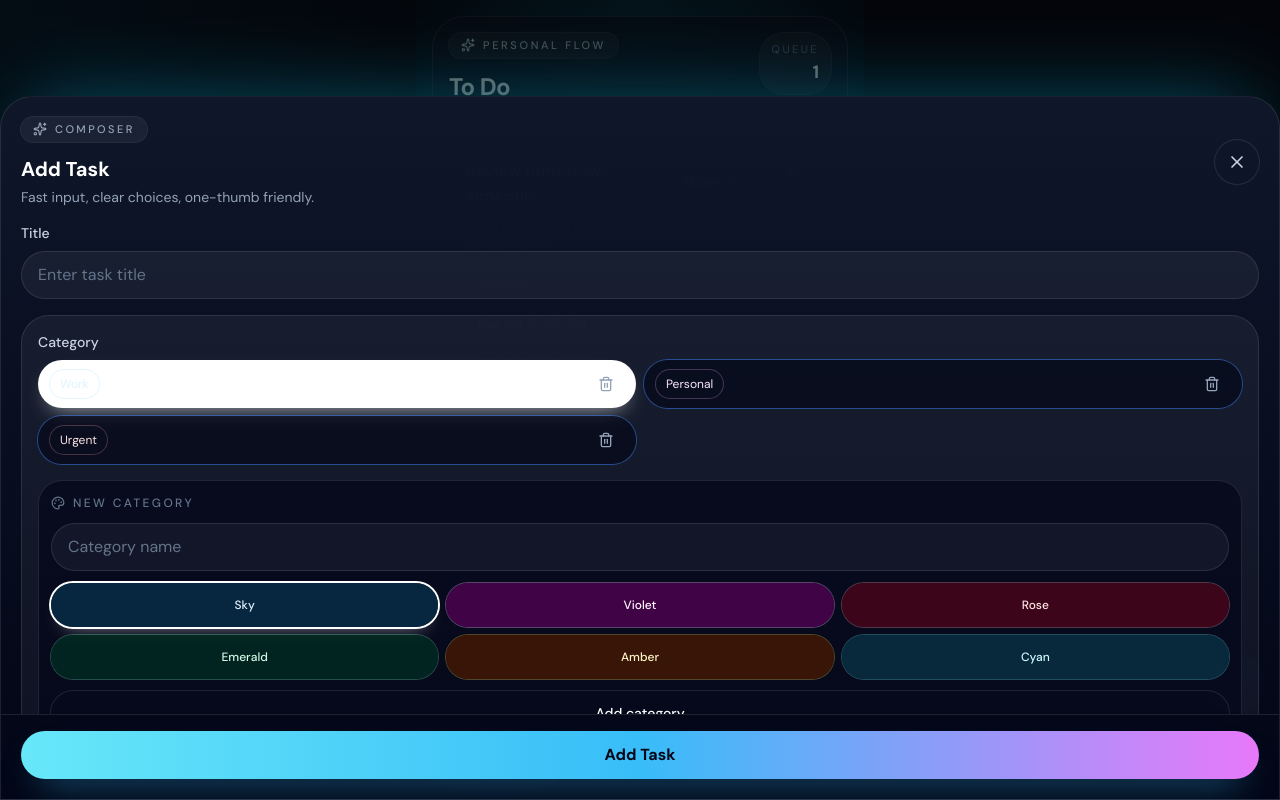
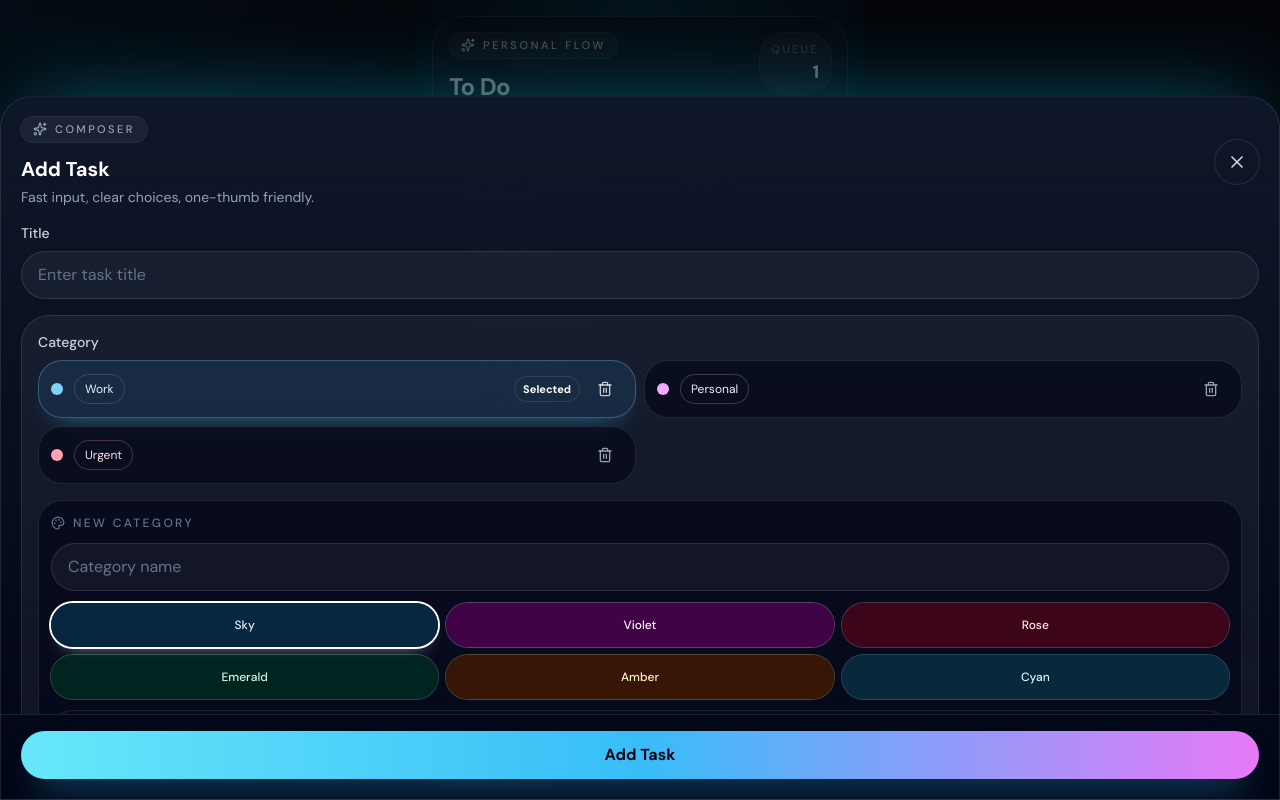
Before and after one commit to rejoicewilson/Personal-Life-Kanban-Board, a React (Vite) app: page / in a window 1280 px wide. Both pictures are taken after a click on the button 1236 px from the left and 684 px from the top of the page. Built offline with nearby package versions, Linux system fonts and the light colour scheme.

Commit message:
Refine category selector styling

```diff
--- a/src/App.tsx
+++ b/src/App.tsx
@@ -66,6 +66,15 @@ const categoryPickerStyles: Record<CategoryColor, string> = {
   emerald: 'bg-emerald-950/80 text-emerald-100 ring-emerald-300/30',
   amber: 'bg-amber-950/80 text-amber-100 ring-amber-300/30',
   cyan: 'bg-cyan-950/80 text-cyan-100 ring-cyan-300/30',
+}
+
+const categorySelectionStyles: Record<CategoryColor, string> = {
+  sky: 'border-sky-300/30 bg-sky-400/10 text-sky-50 shadow-[0_12px_28px_-18px_rgba(56,189,248,0.75)]',
+  violet: 'border-fuchsia-300/30 bg-fuchsia-400/10 text-fuchsia-50 shadow-[0_12px_28px_-18px_rgba(232,121,249,0.75)]',
+  rose: 'border-rose-300/30 bg-rose-400/10 text-rose-50 shadow-[0_12px_28px_-18px_rgba(251,113,133,0.7)]',
+  emerald: 'border-emerald-300/30 bg-emerald-400/10 text-emerald-50 shadow-[0_12px_28px_-18px_rgba(52,211,153,0.75)]',
+  amber: 'border-amber-300/30 bg-amber-300/10 text-amber-50 shadow-[0_12px_28px_-18px_rgba(252,211,77,0.7)]',
+  cyan: 'border-cyan-300/30 bg-cyan-300/10 text-cyan-50 shadow-[0_12px_28px_-18px_rgba(34,211,238,0.75)]',
 }
 
 const defaultCategories: Category[] = [
@@ -834,18 +843,26 @@ export default function App() {
                   {categories.map((option) => (
                     <div
                       key={option.id}
-                      className={`flex min-h-12 items-center gap-2 rounded-2xl px-3 transition ${
-                        categoryId === option.id ? 'bg-white text-slate-950 shadow-[0_10px_22px_-12px_rgba(255,255,255,0.8)]' : 'bg-slate-950/60 text-slate-300 ring-1 ring-white/8'
+                      className={`flex min-h-14 items-center gap-2 rounded-2xl border px-3 transition ${
+                        categoryId === option.id
+                          ? categorySelectionStyles[option.color]
+                          : 'border-white/10 bg-slate-950/60 text-slate-300'
                       }`}
                     >
                       <button
                         type="button"
                         onClick={() => setCategoryId(option.id)}
-                        className="flex min-h-12 flex-1 items-center"
+                        className="flex min-h-14 flex-1 items-center gap-3"
                       >
+                        <span className={`h-3 w-3 rounded-full ${option.color === 'sky' ? 'bg-sky-300' : option.color === 'violet' ? 'bg-fuchsia-300' : option.color === 'rose' ? 'bg-rose-300' : option.color === 'emerald' ? 'bg-emerald-300' : option.color === 'amber' ? 'bg-amber-300' : 'bg-cyan-300'}`} />
                         <span className={`inline-flex min-h-7 items-center rounded-full px-2.5 text-xs ${categoryStyles[option.color]}`}>
                           {option.name}
                         </span>
+                        {categoryId === option.id ? (
+                          <span className="ml-auto inline-flex h-6 min-w-6 items-center justify-center rounded-full bg-white/12 px-2 text-[11px] font-semibold text-white ring-1 ring-white/10">
+                            Selected
+                          </span>
+                        ) : null}
                       </button>
                       <button
                         type="button"
@@ -854,7 +871,9 @@ export default function App() {
                           deleteCategory(option.id)
                         }}
                         disabled={categories.length <= 1}
-                        className="flex h-9 w-9 items-center justify-center rounded-full text-slate-400 transition hover:bg-white/5 disabled:opacity-40"
+                        className={`flex h-9 w-9 items-center justify-center rounded-full transition disabled:opacity-40 ${
+                          categoryId === option.id ? 'text-white/75 hover:bg-white/10' : 'text-slate-400 hover:bg-white/5'
+                        }`}
                         aria-label={`Delete ${option.name} category`}
                       >
                         <Trash2 className="h-4 w-4" />
```
